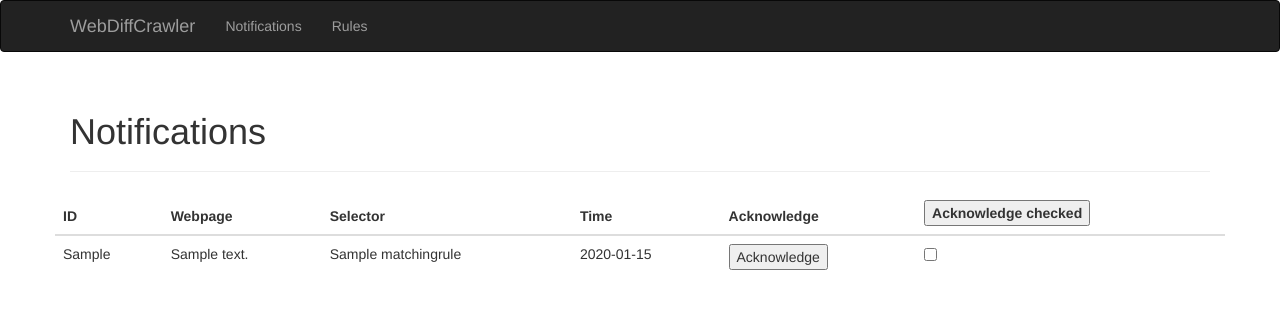
After one commit to alexandrucosminmihai/web-diff-crawler, a Flask app: template webapp/templates/notifications.html in a window 1280 px wide. The commit adds this page. Shown: the top 309 px of the page. Run offline with Flask 3, Linux system fonts and the light colour scheme; the template is opened without the code that fills it: most values are stand-ins (such as "Sample title", 1, 10 or a date in 2020); parts of the project's set-up code (start-up, migrations or seed data) failed here and were passed over; some libraries are stand-ins or nearby versions.

Commit message:
Add the notifications panel, create UI controls for deleting/acking rules/notifications

```diff
--- a/webDiffCrawler/webDiffCrawler/mappedClasses.py
+++ b/webDiffCrawler/webDiffCrawler/mappedClasses.py
@@ -32,5 +32,5 @@ class Notifications(Base):
     def __repr__(self):
         return "<Notification(id_notifications='%s', address='%s', matchingrule='%s', modifytime='%s', " \
                "content='%s', recipients='%s', ackers='%s')>" % (self.id_notifications, self.address,
-                                                                 self.matchingrulerule, self.modifytime, self.content,
+                                                                 self.matchingrule, self.modifytime, self.content,
                                                                  self.recipients, self.ackers)
--- a/webapp/forms.py
+++ b/webapp/forms.py
@@ -4,6 +4,7 @@ from flask_wtf import FlaskForm
 from wtforms import StringField, SubmitField
 from wtforms.validators import DataRequired, URL
 
+
 class CrawlingRuleForm(FlaskForm):
     address = StringField('Web page address', validators=[DataRequired(), URL()])
     selector = StringField('CSS selector', validators=[DataRequired()])
--- a/webapp/templates/base.html
+++ b/webapp/templates/base.html
@@ -30,7 +30,8 @@
         </div>
         <div class="navbar-collapse collapse">
             <ul class="nav navbar-nav">
-                <li><a href="{{url_for('index', _external=True)}}">Home</a></li>
+                <li><a href="{{url_for('notifications', _external=True)}}">Notifications</a></li>
+                <li><a href="{{url_for('crawlingRules', _external=True)}}">Rules</a></li>
             </ul>
         </div>
     </div>
--- /dev/null
+++ b/webapp/templates/notifications.html
@@ -0,0 +1,53 @@
+{% extends "base.html" %}
+
+{% block title %}
+    {{ super() }}
+    - Notifications
+{% endblock %}
+
+{% block page_content %}
+<div class="page-header">
+    <h1>Notifications</h1>
+</div>
+
+<div class="row">
+    <div class="mytable">
+        <table class="table table-hover table-responsive">
+            <thead>
+                <th scope="col">ID</th>
+                <th scope="col">Webpage</th>
+                <th scope="col">Selector</th>
+                <th scope="col">Time</th>
+                <th scope="col">Acknowledge</th>
+                <th scope="col">
+                    <form id="ackChecked" action="{{url_for('ackNotifications')}}" method="POST">
+                        <button type="submit">Acknowledge checked</button>
+                    </form>
+                </th>
+            </thead>
+            <tbody>
+                {% for notif in notifications %}
+                    <tr>
+                        <td>{{notif['id_notifications']}}</td>
+                        <td>{{notif['address']}}</td>
+                        <td>{{notif['matchingrule']}}</td>
+                        <td>{{notif['modifytime']}}</td>
+                        <td>
+                            <form action="{{url_for('ackANotification')}}" method="POST">
+                                <input id="ackNotification" name="ackNotificationId" type="hidden"
+                                       value="{{notif['id_notifications']}}">
+                                <button type="submit">Acknowledge</button>
+                            </form>
+                        </td>
+                        <td>
+                            <input form="ackChecked" type="checkbox" name='ack_checkbox'
+                                   value = "{{notif['id_notifications']}}">
+                        </td>
+                    </tr>
+                {% endfor %}
+            </tbody>
+        </table>
+    </div>
+</div>
+
+{% endblock %}
--- a/webapp/webapp.py
+++ b/webapp/webapp.py
@@ -1,4 +1,4 @@
-from flask import Flask, render_template, url_for, redirect, flash
+from flask import Flask, render_template, url_for, redirect, flash, request
 
 # Flask extensions imports
 from flask_bootstrap import Bootstrap
@@ -8,60 +8,126 @@ from sqlalchemy import create_engine
 from sqlalchemy.orm import sessionmaker
 import webapp.forms
 import datetime
+import sys
 
 import webDiffCrawler.webDiffCrawler.mappedClasses as mappedClasses
 
-app = Flask(__name__) # Create the Flask app instance that will handle the requests
+app = Flask(__name__)  # Create the Flask app instance that will handle the requests
 app.config['SECRET_KEY'] = 'Change me with something hard to guess' # Configure the secret key used for encryption
 app.config['SQLALCHEMY_DATABASE_URI'] = 'postgresql://webdiffcrawler:clnr@localhost/webdiffcrawler'
 
-bootstrap = Bootstrap(app) # Bootstrap extension initialization
-moment = Moment(app) # Extension that uses the Moment.js library to convert UTC time to client time
+bootstrap = Bootstrap(app)  # Bootstrap extension initialization
+moment = Moment(app)  # Extension that uses the Moment.js library to convert UTC time to client time
 
 # SQLAlchemy attributes
 engine = create_engine('postgresql://webdiffcrawler:clnr@localhost/webdiffcrawler', echo=True)
-Session = sessionmaker(bind=engine)
-session = Session()
+DBSession = sessionmaker(bind=engine)
+dbSession = DBSession()
 
 
-@app.route('/') # Add a route that maps the '/' URL to the 'index' view (handling) function
+@app.route('/')  # Add a route that maps the '/' URL to the 'index' view (handling) function
 def index():
     # return '<h1>Hello, world!</h1>'
     # return render_template('index.html') # Render the given template using Jinja2 and return the resulting html
     return redirect(url_for('notifications'))
 
 
+@app.route('/ackanotification', methods=['POST'])
+def ackANotification():
+    currentUser = "testUser"
+    notifId = request.form['ackNotificationId']
+    notifToAck = dbSession.query(mappedClasses.Notifications).filter_by(id_notifications=notifId).first()
+    notifToAck.ackers = list(notifToAck.ackers)
+    notifToAck.ackers.append(currentUser)
+    dbSession.commit()
+    return redirect(url_for('notifications'))
+
+
+@app.route('/acknotifications', methods=['POST'])
+def ackNotifications():
+    currentUser = "testUser"
+    idsToAck = request.form.getlist('ack_checkbox')
+    if idsToAck:
+        for notfId in idsToAck:
+            notifToAck = dbSession.query(mappedClasses.Notifications).filter_by(id_notifications=notfId).first()
+            notifToAck.ackers = list(notifToAck.ackers)
+            notifToAck.ackers.append(currentUser)
+
+        dbSession.commit()
+
+    return redirect(url_for('notifications'))
+
+
 @app.route('/notifications')
 def notifications():
-    print()
+    notifications = []
+    for notif in \
+            dbSession.query(mappedClasses.Notifications).filter(mappedClasses.Notifications.ackers==[]).\
+                    order_by(mappedClasses.Notifications.id_notifications.desc()):
+        currNotif = dict()
+        currNotif['id_notifications'] = notif.id_notifications
+        currNotif['address'] = notif.address
+        currNotif['matchingrule'] = notif.matchingrule
+        currNotif['modifytime'] = notif.modifytime
+        notifications.append(currNotif)
+
+    return render_template('notifications.html', notifications=notifications)
+
+
+@app.route('/deletearule', methods=['POST'])
+def deleteACrawlingRule():
+    ruleId = request.form['deleteCrawlingRuleId']
+    ruleToDelete = dbSession.query(mappedClasses.Crawlingrules).filter_by(id_crawlingrules=ruleId).first()
+    dbSession.delete(ruleToDelete)
+    dbSession.commit()
+    return redirect(url_for('crawlingRules'))
+
+
+@app.route('/deleterules', methods=['POST'])
+def deleteCrawlingRules():
+    idsToDelete = request.form.getlist('delete_checkbox')
+    if idsToDelete:
+        for ruleId in idsToDelete:
+            ruleToDelete = dbSession.query(mappedClasses.Crawlingrules).filter_by(id_crawlingrules=ruleId).first()
+            dbSession.delete(ruleToDelete)
+
+        dbSession.commit()
+
+    return redirect(url_for('crawlingRules'))
 
 
 @app.route('/crawlingrules', methods=['GET', 'POST'])
-def crawlingrules():
-    crawlingRuleForm = webapp.forms.CrawlingRuleForm() # Create the form to be rendered
+def crawlingRules():
+    crawlingRuleForm = webapp.forms.CrawlingRuleForm()  # Create the form to be rendered
 
-    # Fields to store the data from the forms
     address = None
     selector = None
 
-    if crawlingRuleForm.validate_on_submit():
-        address = crawlingRuleForm.address.data
-        selector = crawlingRuleForm.selector.data
+    print('DEBUG: crawlingRules()', file=sys.stdout)
 
-        newCrawlingRule = mappedClasses.Crawlingrules(address=address, selectionrule=selector,
-                                                      lastmodifytime=datetime.datetime.now(), contributor='testUser',
-                                                      content='<~Empty~>')
-        session.add(newCrawlingRule)
-        session.commit()
+    if crawlingRuleForm.submit.data:
+        if crawlingRuleForm.validate_on_submit():
+            address = request.form['address']
+            selector = request.form['selector']
 
-        displayAddress = address
-        if len(displayAddress) > 45:
-            displayAddress = displayAddress[:44] + '[...]'
-        flash('Crawling rule: address="' + displayAddress + '" with selector="' + selector + '" has been added.')
-        return redirect(url_for('crawlingrules')) # Post-Redirect-Get
+            newCrawlingRule = mappedClasses.Crawlingrules(address=address, selectionrule=selector,
+                                                          lastmodifytime=datetime.datetime.now(),
+                                                          contributor='testUser',
+                                                          content='<~Empty~>')
+            dbSession.add(newCrawlingRule)
+            dbSession.commit()
+
+            displayAddress = address
+            if len(displayAddress) > 45:
+                displayAddress = displayAddress[:44] + '[...]'
+            flash('Crawling rule: address="' + displayAddress + '" with selector="' + selector + '" has been added.')
+        else:
+            flash('No rule has been added.')
+
+        return redirect(url_for('crawlingRules'))
 
     rules = []
-    for crawlingRule in session.query(mappedClasses.Crawlingrules).all():
+    for crawlingRule in dbSession.query(mappedClasses.Crawlingrules).all():
         currRule = dict()
         currRule['id_crawlingrules'] = crawlingRule.id_crawlingrules
         currRule['address'] = crawlingRule.address
```
Also changed, not shown: webapp/templates/crawlingrules.html (+18 -5 lines).
